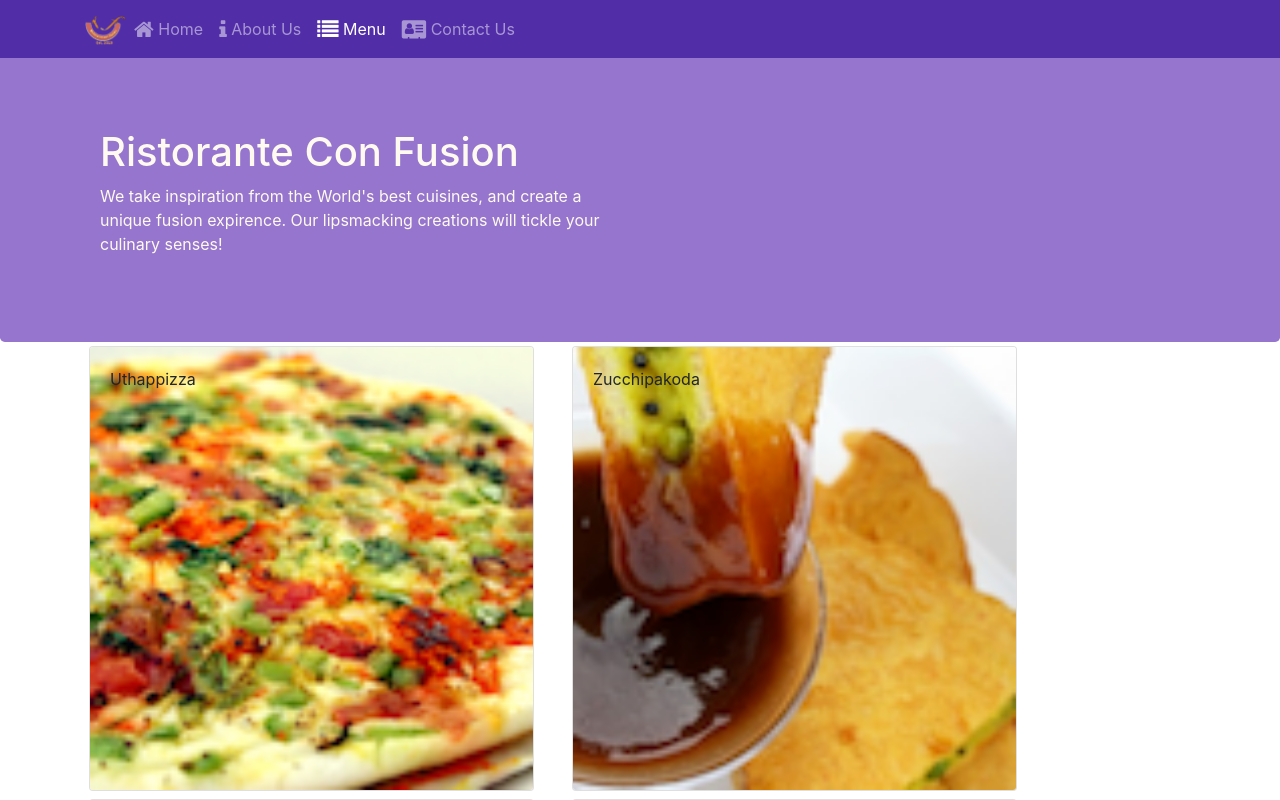
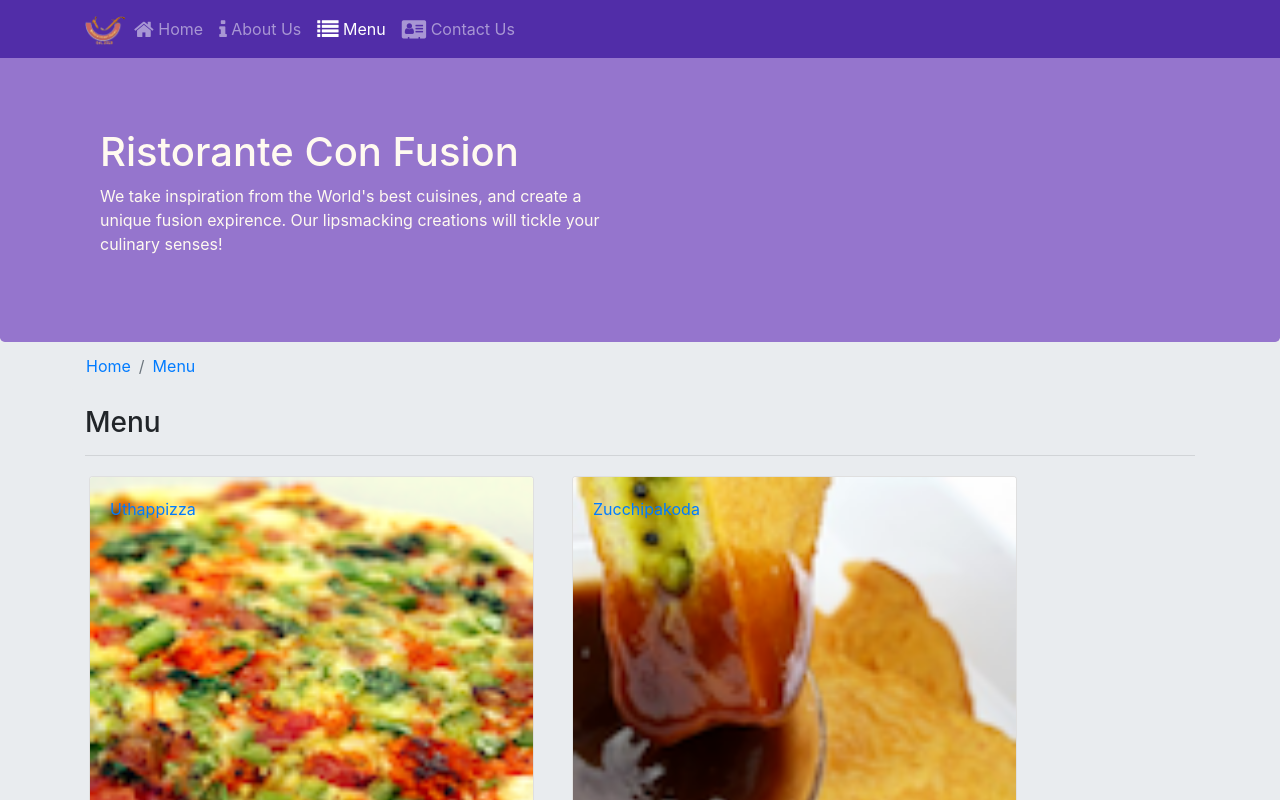
Before and after one commit to iabhitech/iHunger, a React (Create React App) app: page /menu in a window 1280 px wide. Shown: the top 800 px of the page. Built offline with nearby package versions, Linux system fonts and the light colour scheme.

Commit message:
Single Page Application P-2

```diff
--- a/public/index.html
+++ b/public/index.html
@@ -5,10 +5,7 @@
     <link rel="icon" href="%PUBLIC_URL%/favicon.ico" />
     <meta name="viewport" content="width=device-width, initial-scale=1" />
     <meta name="theme-color" content="#000000" />
-    <meta
-      name="description"
-      content="Web site created using create-react-app"
-    />
+    <meta name="description" content="Web site created using create-react-app" />
     <link rel="apple-touch-icon" href="%PUBLIC_URL%/logo192.png" />
     <!--
       manifest.json provides metadata used when your web app is installed on a
--- a/src/App.css
+++ b/src/App.css
@@ -41,3 +41,6 @@ address {
   background-color: #39dd4f;
   border-color: rgba(0, 0, 0, 0.2);
 }
+body {
+  background-color: #e9ecef;
+}
--- a/src/components/ContactComponent.js
+++ b/src/components/ContactComponent.js
@@ -1,8 +1,24 @@
-import React from 'react';
+import React from "react";
+import { Link } from "react-router-dom";
+import { Breadcrumb, BreadcrumbItem } from "reactstrap";
 
 function Contact(props) {
-    return(
+  return (
     <div className="container">
+      <div className="row">
+        <Breadcrumb>
+          <BreadcrumbItem>
+            <Link to="/home">Home</Link>
+          </BreadcrumbItem>
+          <BreadcrumbItem active>
+            <Link to="/contactus">Contact Us</Link>
+          </BreadcrumbItem>
+        </Breadcrumb>
+        <div className="col-12">
+          <h3>Menu</h3>
+          <hr />
+        </div>
+      </div>
       <div className="row row-content">
         <div className="col-12">
           <h3>Location Information</h3>
@@ -10,11 +26,16 @@ function Contact(props) {
         <div className="col-12 col-sm-4 offset-sm-1">
           <h5>Our Address</h5>
           <address>
-                        121, Clear Water Bay Road<br />
-                        Clear Water Bay, Kowloon<br />
-                        HONG KONG<br />
-                        <i className="fa fa-phone"></i>: +852 1234 5678<br />
-                        <i className="fa fa-fax"></i>: +852 8765 4321<br />
+            121, Clear Water Bay Road
+            <br />
+            Clear Water Bay, Kowloon
+            <br />
+            HONG KONG
+            <br />
+            <i className="fa fa-phone"></i>: +852 1234 5678
+            <br />
+            <i className="fa fa-fax"></i>: +852 8765 4321
+            <br />
             <i className="fa fa-envelope"></i>: <a href="mailto:confusion@food.net">confusion@food.net</a>
           </address>
         </div>
@@ -23,9 +44,15 @@ function Contact(props) {
         </div>
         <div className="col-12 col-sm-11 offset-sm-1">
           <div className="btn-group" role="group">
-                        <a role="button" className="btn btn-primary" href="tel:+85212345678"><i className="fa fa-phone"></i> Call</a>
-                        <a role="button" className="btn btn-info"><i className="fa fa-skype"></i> Skype</a>
-                        <a role="button" className="btn btn-success" href="mailto:confusion@food.net"><i className="fa fa-envelope-o"></i> Email</a>
+            <a role="button" className="btn btn-primary" href="tel:+85212345678">
+              <i className="fa fa-phone"></i> Call
+            </a>
+            <a role="button" className="btn btn-info">
+              <i className="fa fa-skype"></i> Skype
+            </a>
+            <a role="button" className="btn btn-success" href="mailto:confusion@food.net">
+              <i className="fa fa-envelope-o"></i> Email
+            </a>
           </div>
         </div>
       </div>
--- a/src/components/DishdetailComponent.js
+++ b/src/components/DishdetailComponent.js
@@ -1,4 +1,5 @@
-import { Card, CardBody, CardImg, CardText, CardTitle } from "reactstrap";
+import { Link } from "react-router-dom";
+import { Breadcrumb, BreadcrumbItem, Card, CardBody, CardImg, CardText, CardTitle } from "reactstrap";
 
 const RenderDish = ({ dish }) => (
   <Card>
@@ -33,7 +34,21 @@ const DishDetail = (props) => {
   if (!props.dish) return <></>;
 
   return (
-    <div className="container mt-3">
+    <div className="container mt-3 mb-2">
+      <div className="row">
+        <Breadcrumb>
+          <BreadcrumbItem>
+            <Link to="/menu">Menu</Link>
+          </BreadcrumbItem>
+          <BreadcrumbItem active>
+            <Link to={`/menu/${props.dish.id}`}>{props.dish.name}</Link>
+          </BreadcrumbItem>
+        </Breadcrumb>
+        <div className="col-12">
+          <h3>{props.dish.name}</h3>
+          <hr />
+        </div>
+      </div>
       <div className="row">
         <div className="col-12 col-md-5 m-1">
           <h4>Dish Detail</h4>
@@ -42,7 +57,7 @@ const DishDetail = (props) => {
         <div className="col-12 col-md-5 m-1">
           <h4>Comments</h4>
           <ul className="list-unstyled">
-            <RenderComments comments={props.dish.comments} />
+            <RenderComments comments={props.comments} />
           </ul>
         </div>
       </div>
--- a/src/components/HomeComponent.js
+++ b/src/components/HomeComponent.js
@@ -1,4 +1,5 @@
-import { Card, CardBody, CardImg, CardSubtitle, CardText, CardTitle } from "reactstrap";
+import { Link } from "react-router-dom";
+import { Breadcrumb, BreadcrumbItem, Card, CardBody, CardImg, CardSubtitle, CardText, CardTitle } from "reactstrap";
 
 const RenderCard = ({ item }) => (
   <Card>
@@ -12,6 +13,17 @@ const RenderCard = ({ item }) => (
 );
 const Home = (props) => (
   <div className="container">
+    <div className="row">
+      <Breadcrumb>
+        <BreadcrumbItem active>
+          <Link to="/home">Home</Link>
+        </BreadcrumbItem>
+      </Breadcrumb>
+      <div className="col-12">
+        <h3>Menu</h3>
+        <hr />
+      </div>
+    </div>
     <div className="row align-items-start">
       <div className="col-12 col-md m-1">
         <RenderCard item={props.dish} />
--- a/src/components/MainComponent.js
+++ b/src/components/MainComponent.js
@@ -8,6 +8,7 @@ import Header from "./HeaderComponent";
 import Footer from "./FooterComponent";
 import Home from "./HomeComponent";
 import Contact from "./ContactComponent";
+import DishDetail from "./DishdetailComponent";
 import { Redirect, Route, Switch } from "react-router-dom";
 
 class Main extends Component {
@@ -29,12 +30,23 @@ class Main extends Component {
         leader={this.state.leaders.filter((leader) => leader.featured)[0]}
       />
     );
+
+    const DishWithId = ({ match }) => {
+      return (
+        <DishDetail
+          dish={this.state.dishes.filter((dish) => dish.id === parseInt(match.params.dishId, 10))[0]}
+          comments={this.state.comments.filter((comment) => comment.dishId === parseInt(match.params.dishId, 10))}
+        />
+      );
+    };
+
     return (
       <div>
         <Header />
         <Switch>
           <Route path="/home" component={HomePage} />
           <Route exact path="/menu" component={() => <Menu dishes={this.state.dishes} />} />
+          <Route path="/menu/:dishId" component={DishWithId} />
           <Route exact path="/contactus" component={Contact} />
           <Redirect to="/home" />
         </Switch>
--- a/src/components/MenuComponent.js
+++ b/src/components/MenuComponent.js
@@ -1,11 +1,14 @@
-import { Card, CardImg, CardImgOverlay, CardTitle } from "reactstrap";
+import { Link } from "react-router-dom";
+import { Breadcrumb, BreadcrumbItem, Card, CardImg, CardImgOverlay, CardTitle } from "reactstrap";
 
-const RenderMenuItem = ({ dish, onClick }) => (
-  <Card onClick={() => onClick(dish.id)}>
-    <CardImg className="img-fluid" src={dish.image} alt={dish.name} />
-    <CardImgOverlay>
-      <CardTitle>{dish.name}</CardTitle>
-    </CardImgOverlay>
+const RenderMenuItem = ({ dish }) => (
+  <Card>
+    <Link to={`/menu/${dish.id}`}>
+      <CardImg className="img-fluid" src={dish.image} alt={dish.name} />
+      <CardImgOverlay>
+        <CardTitle>{dish.name}</CardTitle>
+      </CardImgOverlay>
+    </Link>
   </Card>
 );
 
@@ -14,13 +17,27 @@ const Menu = (props) => {
   const menu = props.dishes.map((dish) => {
     return (
       <div key={dish.id} className="col-12 col-md-5 m-1">
-        <RenderMenuItem dish={dish} onClick={props.onClick} />
+        <RenderMenuItem dish={dish} />
       </div>
     );
   });
 
   return (
     <div className="container">
+      <div className="row">
+        <Breadcrumb>
+          <BreadcrumbItem>
+            <Link to="/home">Home</Link>
+          </BreadcrumbItem>
+          <BreadcrumbItem active>
+            <Link to="/menu">Menu</Link>
+          </BreadcrumbItem>
+        </Breadcrumb>
+        <div className="col-12">
+          <h3>Menu</h3>
+          <hr />
+        </div>
+      </div>
       <div className="row">{menu}</div>
     </div>
   );
```
Lines whose indentation alone changed are shown as unchanged.
